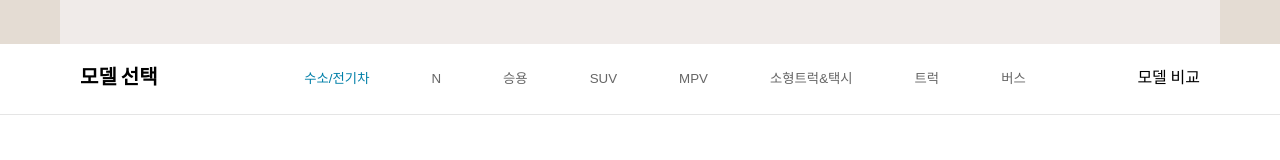
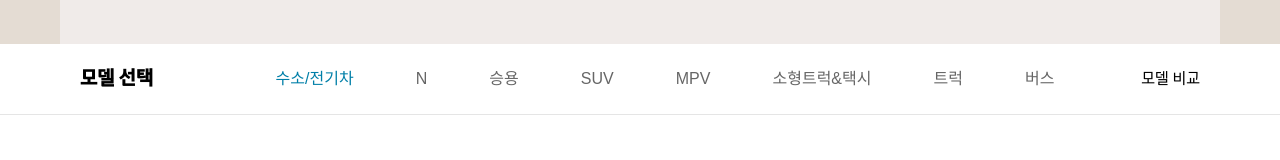
Before and after one commit to softeer5th/fe-mycar, a React (Vite) app in the folder my-car/: page / in a window 1280 px wide. Shown: the part 316-476 px from the top of the page. Built offline with nearby package versions, Linux system fonts and the light colour scheme.

Commit message:
design: font css 추가

```diff
--- a/my-car/src/reset.css
+++ b/my-car/src/reset.css
@@ -89,7 +89,6 @@ video {
   border: 0;
   font-size: 16px;
   line-height: 1;
-  font-size: inherit;
   vertical-align: baseline;
 }
 /* HTML5 display-role reset for older browsers */
@@ -134,6 +133,10 @@ table {
 }
 
 body {
+  font-family: "HyundaiSansTextKR";
+}
+
+a {
   font-family: "HyundaiSansHeadKR";
 }
 
@@ -146,14 +149,27 @@ body {
 @font-face {
   font-family: "HyundaiSansHeadKR";
   font-weight: 500;
-  src: url("./assets/HyundaiSansHeadOffice-Medium.woff2");
+  src: url("./assets/HyundaiSansHeadKRMedium.10da3b3.woff2");
 }
 
 @font-face {
   font-family: "HyundaiSansHeadKR";
   font-weight: 400;
-  src: url("./assets/HyundaiSansHeadOffice-Regular.woff2");
+  src: url("./assets/HyundaiSansHeadKRRegular.6b636ef.woff2");
 }
+
+@font-face {
+  font-family: "HyundaiSansTextKR";
+  font-weight: 400;
+  src: url("./assets/HyundaiSansTextKRRegular.e5673b8.woff2");
+}
+
+@font-face {
+  font-family: "HyundaiSansTextKR";
+  font-weight: 500;
+  src: url("./assets/HyundaiSansTextKRMedium.9956f07.woff2");
+}
+
 
 button {
   background-color: transparent;
```
